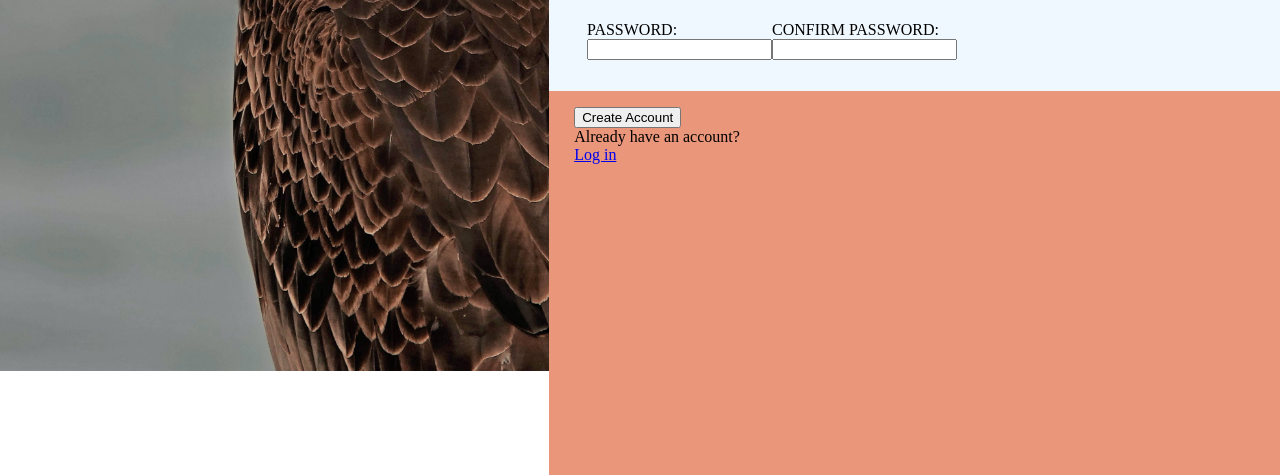
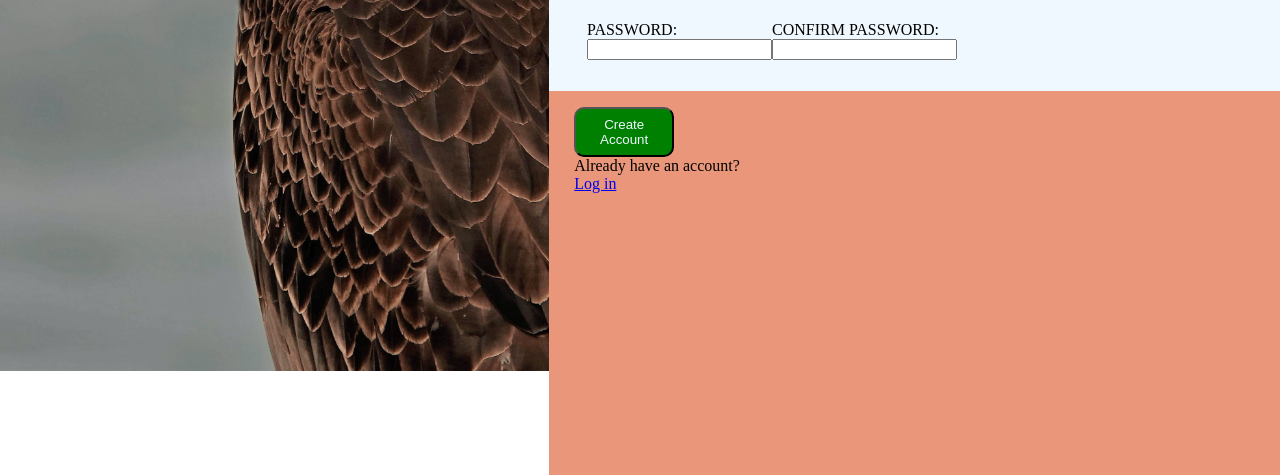
Before and after one commit to jevanwoods/odin_signup_form, a plain HTML site: page index.html in a window 1280 px wide. Shown: the part 429-904 px from the top of the page. Drawn offline with Linux system fonts and the light colour scheme.

Commit message:
Added last little bit of styles.

```diff
--- a/styles.css
+++ b/styles.css
@@ -52,10 +52,12 @@
     background-color: aliceblue;
     height: 24vh;
     padding: 2vh 2vw;
+    box-shadow: rgba(0, 0, 0, 0.35) 0px 5px 15px;
 }
 
 .buttonCard {
     background-color: darksalmon;
+    z-index: -1;
     height: 44vh;
     padding: 2vh 2vw;
 }
@@ -75,3 +77,11 @@
     display: flex;
     flex-direction: column;
 }
+
+.createAccount {
+    height: 50px;
+    width: 100px;
+    border-radius: 10px;
+    background-color: green;
+    color: aliceblue;
+}
```
